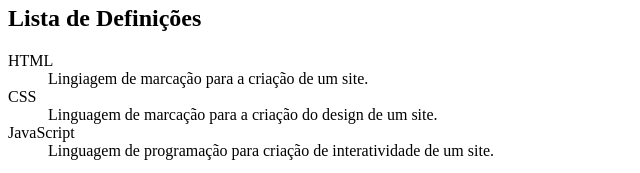
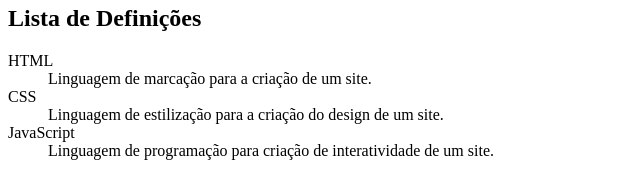
Before and after one commit to brunow27/html-css, a plain HTML site: page exercicios/ex009/index.html in a window 1280 px wide. Shown: the part 1026-1199 px from the top of the page, 0-640 px from the left. Drawn offline with Linux system fonts and the light colour scheme.

Commit message:
adicionado comentários com cada capítulo dentro dos arquivos .html
Os arquivos estavam sem a definição de qual aula e capítulo, foram adicionados como forma de comentário no começo de cada arquivo HTML.

```diff
--- a/exercicios/ex009/index.html
+++ b/exercicios/ex009/index.html
@@ -1,3 +1,8 @@
+<!--
+Capítulo 9 Aula 1 – Listas OL e UL
+
+Capítulo 9 Aula 2 – Listas mistas e de definição
+-->
 <!DOCTYPE html>
 <html lang="pt-br">
 <head>
@@ -77,9 +82,9 @@
     <h2>Lista de Definições</h2>
     <dl>
         <dt>HTML</dt> <!-- Termo -->
-        <dd>Lingiagem de marcação para a criação de um site.</dd> <!-- Descrição -->
+        <dd>Linguagem de marcação para a criação de um site.</dd> <!-- Descrição -->
         <dt>CSS</dt>
-        <dd>Linguagem de marcação para a criação do design de um site.</dd>
+        <dd>Linguagem de estilização para a criação do design de um site.</dd>
         <dt>JavaScript</dt>
         <dd>Linguagem de programação para criação de interatividade de um site.</dd>
     </dl>
```
Also changed, not shown: exercicios/ex001/index.html (+3 -0 lines), exercicios/ex002/index.html (+6 -1 lines), exercicios/ex003/index.html (+10 -0 lines), exercicios/ex004/index.html (+3 -0 lines), exercicios/ex006/index.html (+3 -0 lines), exercicios/ex007/html4.html (+3 -0 lines), exercicios/ex007/html5.html (+3 -0 lines), exercicios/ex008/index.html (+3 -0 lines), exercicios/ex008b/index.html (+5 -0 lines).
